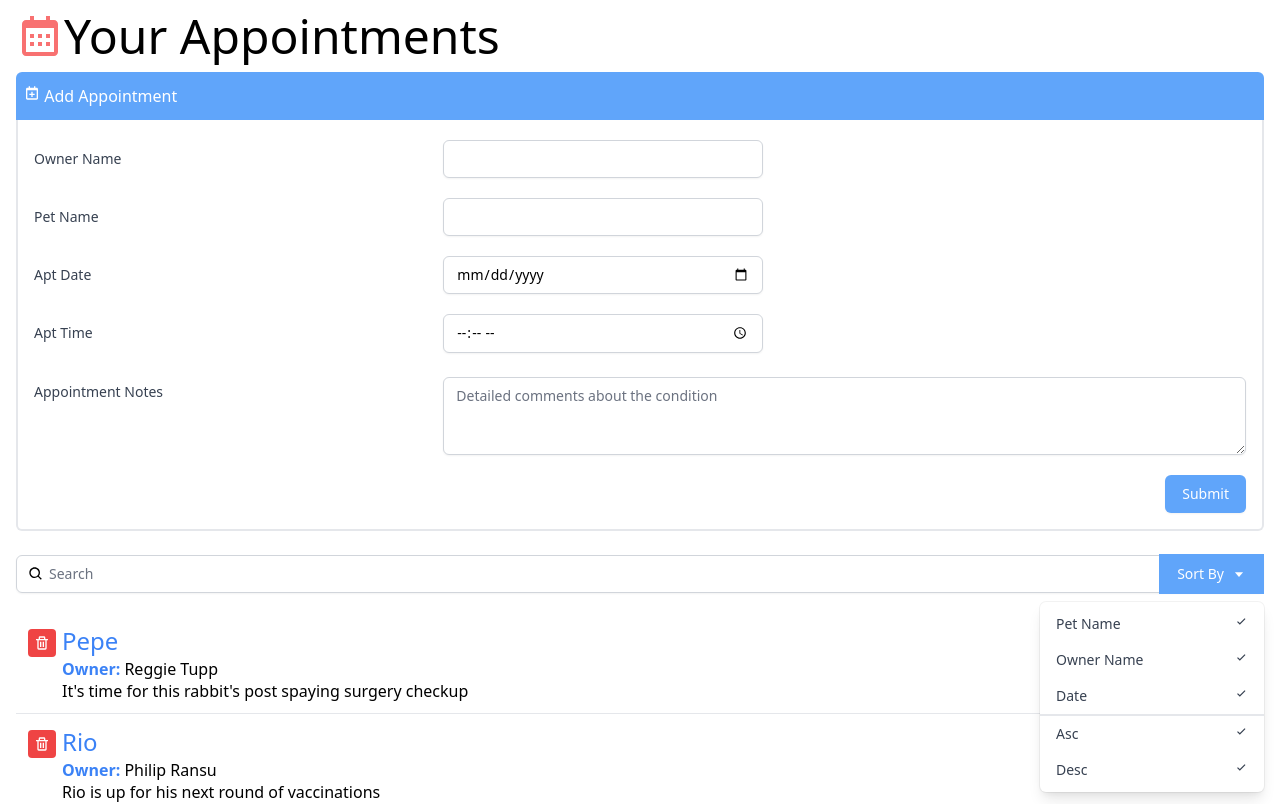
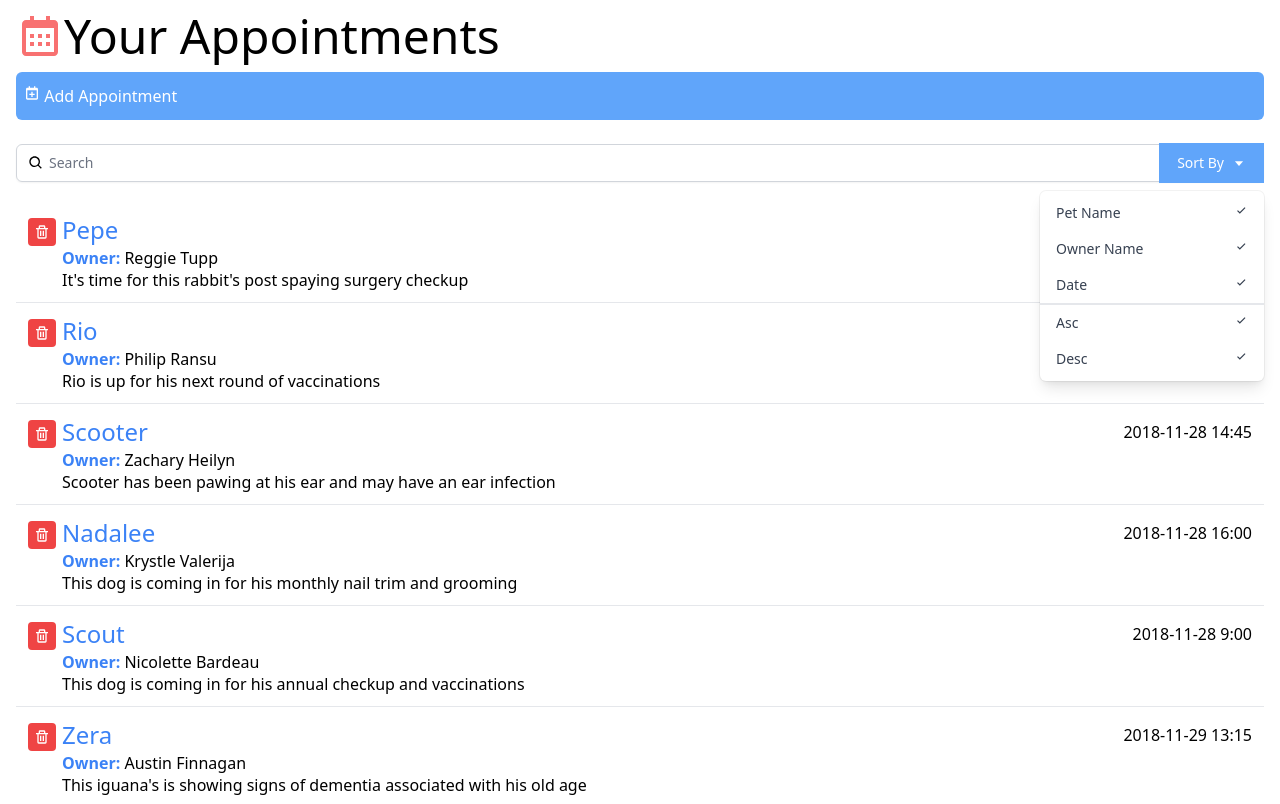
Before and after one commit to ralexrivero/react.js, a React (Create React App) app in the folder 02-interface/reactinterface/: page / in a window 1280 px wide. Shown: the top 804 px of the page. Built offline with nearby package versions, Linux system fonts and the light colour scheme; the HTML template or start-up script is replaced by a standard one.

Commit message:
useState Hook and conditional classes

```diff
--- a/02-interface/reactinterface/src/components/AddAppointment.js
+++ b/02-interface/reactinterface/src/components/AddAppointment.js
@@ -1,12 +1,17 @@
 import { BiCalendarPlus } from 'react-icons/bi';
+import { useState } from 'react';
 
 const AddAppointment = () => {
+  let [toggleForm, setToggleForm] = useState(false)
   return (
     <div>
-      <button className='bg-blue-400 text-white px-2 py-3 w-full text-left rounded-t-md'>
+      <button onClick={() => { setToggleForm(!toggleForm)}}
+       className={`bg-blue-400 text-white px-2 py-3 w-full text-left rounded-t-md ${toggleForm ? 'rounded-t-md':'rounded-md'}`}>
         <div><BiCalendarPlus className='inline-block align-text-top' />  Add Appointment</div>
       </button>
-      <div className='border-r-2 border-b-2 border-l-2 border-light-blue-500 rounded-b-md pl-4 pr-4 pb-4'>
+      {
+        toggleForm &&
+        <div className='border-r-2 border-b-2 border-l-2 border-light-blue-500 rounded-b-md pl-4 pr-4 pb-4'>
         <div className='sm:grid sm:grid-cols-3 sm:gap-4 sm:items-start  sm:pt-5'>
           <label htmlFor='ownerName' className='block text-sm font-medium text-gray-700 sm:mt-px sm:pt-2'>
             Owner Name
@@ -75,6 +80,7 @@
           </div>
         </div>
       </div>
+      }
     </div>
   );
 };
```
